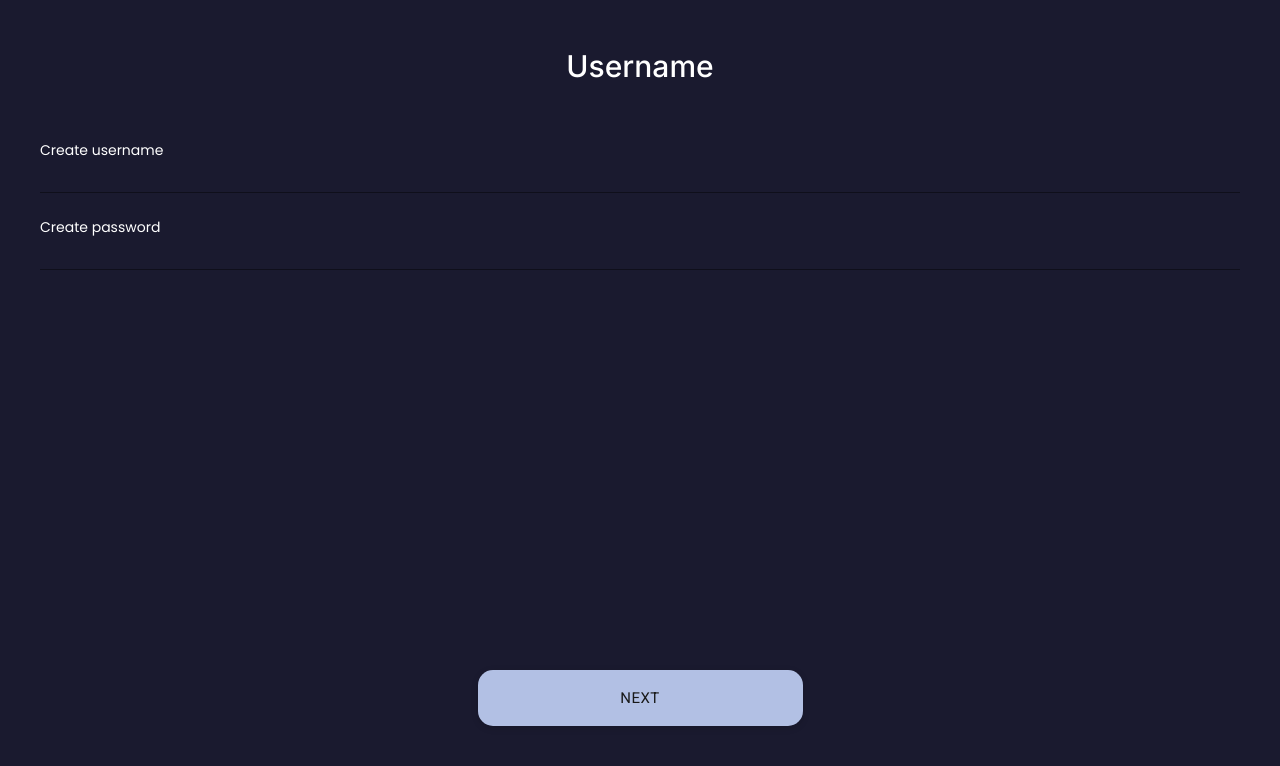
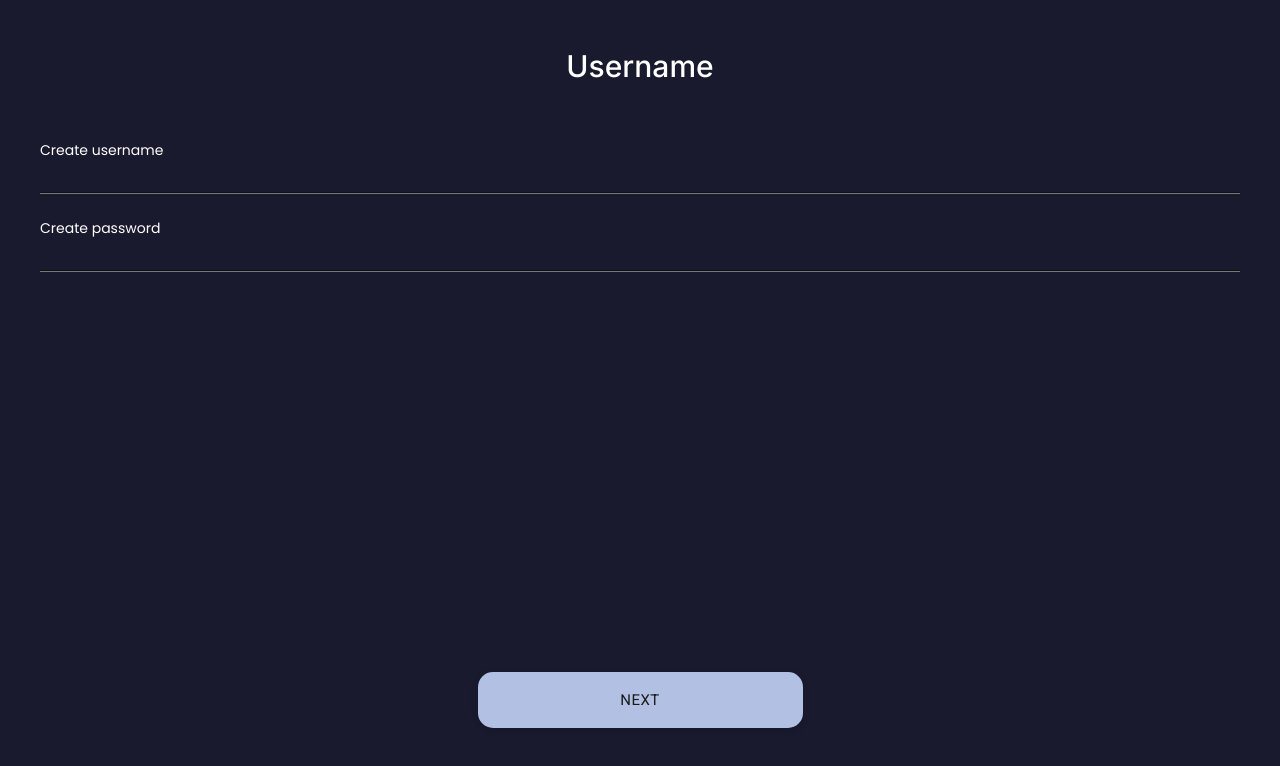
Before and after one commit to KihyeokK/RecordBreaker, a React (Create React App) app in the folder frontend/: page / in a window 1280 px wide. Shown: the top 766 px of the page. Built offline with nearby package versions, Linux system fonts and the light colour scheme.

Commit message:
fix divider in login form

```diff
--- a/frontend/src/Components/Login/LoginForm.js
+++ b/frontend/src/Components/Login/LoginForm.js
@@ -1,5 +1,5 @@
 import React, { useState } from "react";
-import {  Box, Button, TextField } from "@mui/material";
+import {  Box, Button, TextField, Divider } from "@mui/material";
 
 
 //used for both registration screen and login screen
@@ -26,8 +26,10 @@ const LogInForm = ({isLoginScreen}) => {
       <Box sx={{ mt: 5, ml: 5, mr: 5, fontFamily: "Poppins" }}>
         <Box sx={{ fontSize: "14px", mt: 5 }}>Create username</Box>
         <TextField sx={{width: "100%", input: { color: "white", background: "" }}} id="standard-basic" label="" variant="standard" />
+        <Divider style={{ background: '#898989' }} />
         <Box sx={{ fontSize: "14px", mt: 3 }}>Create password</Box>
         <TextField sx={{width: "100%", input: { color: "white", background: "" }}} onChange={handlePasswordChange} id="standard-basic" label="" variant="standard" />
+        <Divider style={{ background: '#898989' }} />
       </Box>}
   </>
   );
```
